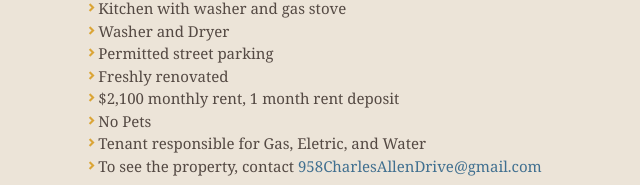
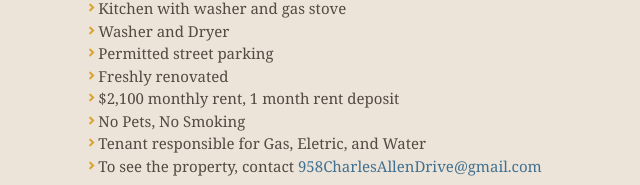
Before and after one commit to ciaobeau/958-Charles-Allen-Dr, a plain HTML site: page index.html in a window 1280 px wide. Shown: the part 871-1056 px from the top of the page, without its empty margins (319-959 px from the left). Drawn offline with nearby package versions, Linux system fonts and the light colour scheme.

Commit message:
addingin no smoking

```diff
--- a/index.html
+++ b/index.html
@@ -73,7 +73,7 @@
     <li>Permitted street parking</li>
     <li>Freshly renovated</li>
     <li>$2,100 monthly rent, 1 month rent deposit</li>
-    <li>No Pets</li>
+    <li>No Pets, No Smoking</li>
     <li>Tenant responsible for Gas, Eletric, and Water<lit>
     <li>To see the property, contact <a href="mailto:958CharlesAllenDrive@gmail.com">958CharlesAllenDrive@gmail.com</a></li>
   </ul>
```
